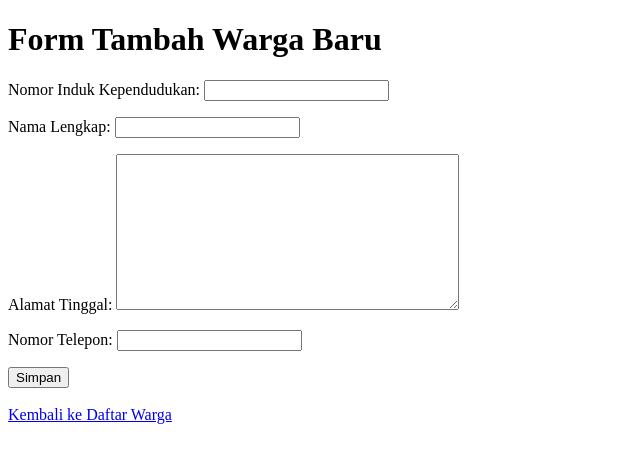
After one commit to kharisjulianto/data_kelurahan-modul1, a Django app: page /warga/tambah/ in a window 1280 px wide. The commit adds this page. Shown: the top 463 px of the page, without its empty margins (0-640 px from the left). Run offline with Django 5.2, Linux system fonts and the light colour scheme.

Commit message:
Initial commit - menambahkan proyek Django data_kelurahan

```diff
--- /dev/null
+++ b/warga/forms.py
@@ -0,0 +1,14 @@
+from django import forms
+from .models import Warga
+
+class WargaForm(forms.ModelForm):
+    class Meta:
+        model = Warga
+        fields = ['nik', 'nama_lengkap', 'alamat', 'no_telepon']
+
+from .models import Pengaduan
+
+class PengaduanForm(forms.ModelForm):
+    class Meta:
+        model = Pengaduan
+        fields = ['pelapor', 'judul', 'deskripsi', 'status']
--- /dev/null
+++ b/warga/templates/warga/warga_form.html
@@ -0,0 +1,19 @@
+<!DOCTYPE html>
+<html>
+<head>
+    <title>Tambah Warga Baru</title>
+</head>
+<body>
+    <h1>Form Tambah Warga Baru</h1>
+
+    <form method="post">
+        {% csrf_token %}
+        {{ form.as_p }}
+
+        <button type="submit">Simpan</button>
+    </form>
+
+    <br>
+    <a href="{% url 'warga-list' %}">Kembali ke Daftar Warga</a>
+</body>
+</html>
--- a/warga/templates/warga/warga_list.html
+++ b/warga/templates/warga/warga_list.html
@@ -16,3 +16,6 @@
     </ul>
 </body>
 </html>
+
+<a href="{% url 'warga-tambah' %}">Tambah Warga Baru</a>
+<hr>
--- a/warga/urls.py
+++ b/warga/urls.py
@@ -13,3 +13,31 @@ urlpatterns = [
     path('<int:pk>/', WargaDetailListView.as_view(), name='warga-detail'),
     path('pengaduan/', PengaduanListView.as_view(), name='pengaduan-list'),
 ]
+
+from .views import WargaListView, WargaDetailListView, PengaduanListView, WargaCreateView
+path('tambah/', WargaCreateView.as_view(), name='warga-tambah'),
+urlpatterns = [
+    path('', WargaListView.as_view(), name='warga-list'),
+    path('tambah/', WargaCreateView.as_view(), name='warga-tambah'),
+    path('<int:pk>/', WargaDetailListView.as_view(), name='warga-detail'),
+    path('pengaduan/', PengaduanListView.as_view(), name='pengaduan-list'),
+]
+
+from .views import WargaListView, WargaDetailListView, PengaduanListView, WargaCreateView, PengaduanCreateView
+path('pengaduan/tambah/', PengaduanCreateView.as_view(), name='pengaduan-tambah'),
+from django.urls import path
+from .views import (
+    WargaListView,
+    WargaDetailListView,
+    PengaduanListView,
+    WargaCreateView,
+    PengaduanCreateView
+)
+
+urlpatterns = [
+    path('', WargaListView.as_view(), name='warga-list'),
+    path('tambah/', WargaCreateView.as_view(), name='warga-tambah'),
+    path('pengaduan/tambah/', PengaduanCreateView.as_view(), name='pengaduan-tambah'),
+    path('pengaduan/', PengaduanListView.as_view(), name='pengaduan-list'),
+    path('<int:pk>/', WargaDetailListView.as_view(), name='warga-detail'),
+]
--- a/warga/views.py
+++ b/warga/views.py
@@ -14,3 +14,27 @@ class WargaDetailListView(DetailView):
 class PengaduanListView(ListView):
     model = Pengaduan
     template_name = 'warga/pengaduan_list.html'
+
+from django.urls import reverse_lazy
+from django.views.generic import ListView, DetailView, CreateView
+from .forms import WargaForm
+
+class WargaCreateView(CreateView):
+    model = Warga
+    form_class = WargaForm
+    template_name = 'warga/warga_form.html'
+    success_url = reverse_lazy('warga-list')
+
+from django.views.generic import CreateView
+from .forms import WargaForm, PengaduanForm
+class PengaduanCreateView(CreateView):
+    model = Pengaduan
+    form_class = PengaduanForm
+    template_name = 'warga/pengaduan_form.html'
+    success_url = reverse_lazy('pengaduan-list')
+
+class PengaduanCreateView(CreateView):
+    model = Pengaduan
+    form_class = PengaduanForm
+    template_name = 'warga/pengaduan_form.html'
+    success_url = reverse_lazy('pengaduan-list')
```
Also changed, not shown: warga/templates/warga/pengaduan_form.html (added, +19 -0 lines), db.sqlite3.
